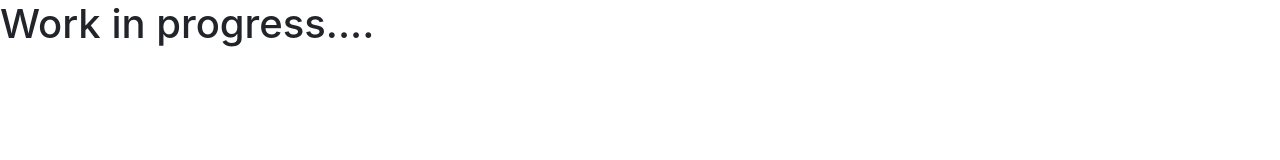
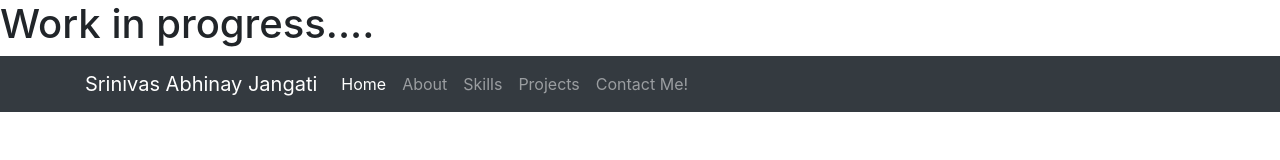
Before and after one commit to abhinayjs/abhinayjs.github.io, a plain HTML site: page index.html in a window 1280 px wide. Drawn offline with nearby package versions, Linux system fonts and the light colour scheme.

Commit message:
nav bar with base links

```diff
--- a/index.html
+++ b/index.html
@@ -12,6 +12,33 @@
   </head>
   <body>
     <h1>Work in progress....</h1>
+    <nav class="navbar navbar-expand-lg navbar-dark bg-dark">
+      <div class="container">
+        <a class="navbar-brand" href="index.html">Srinivas Abhinay Jangati</a>
+        <button
+          class="navbar-toggler"
+          type="button"
+          data-toggle="collapse"
+          data-target="#navbarNav"
+        >
+          <span class="navbar-toggler-icon"></span>Menu
+        </button>
+
+        <div class="collapse navbar-collapse" id="navbarNav">
+          <ul class="navbar-nav">
+            <li class="nav-item active">
+              <a class="nav-link" href="#">Home</a>
+            </li>
+            <li class="nav-item"><a class="nav-link" href="#">About</a></li>
+            <li class="nav-item"><a class="nav-link" href="#">Skills</a></li>
+            <li class="nav-item"><a class="nav-link" href="#">Projects</a></li>
+            <li class="nav-item">
+              <a class="nav-link" href="#">Contact Me!</a>
+            </li>
+          </ul>
+        </div>
+      </div>
+    </nav>
     <script
       src="https://code.jquery.com/jquery-3.2.1.slim.min.js"
       integrity="sha384-KJ3o2DKtIkvYIK3UENzmM7KCkRr/rE9/Qpg6aAZGJwFDMVNA/GpGFF93hXpG5KkN"
```
